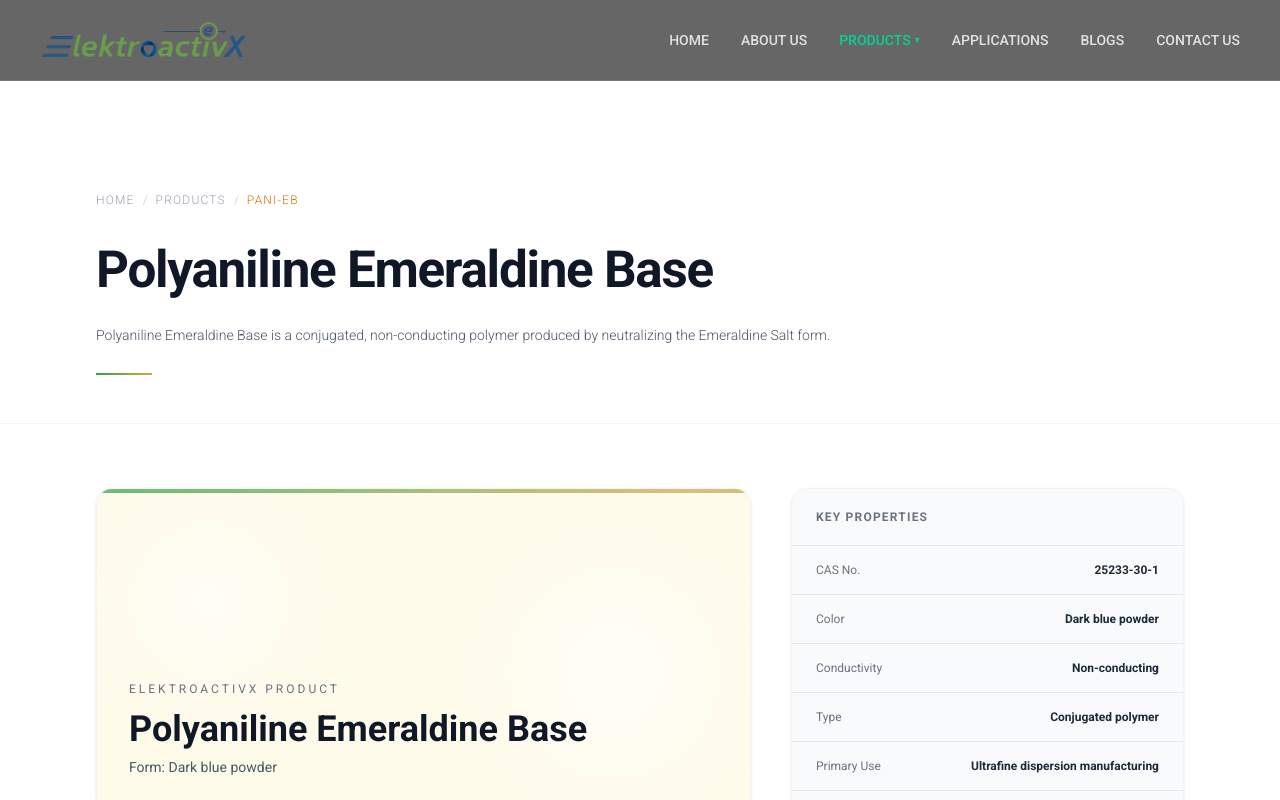
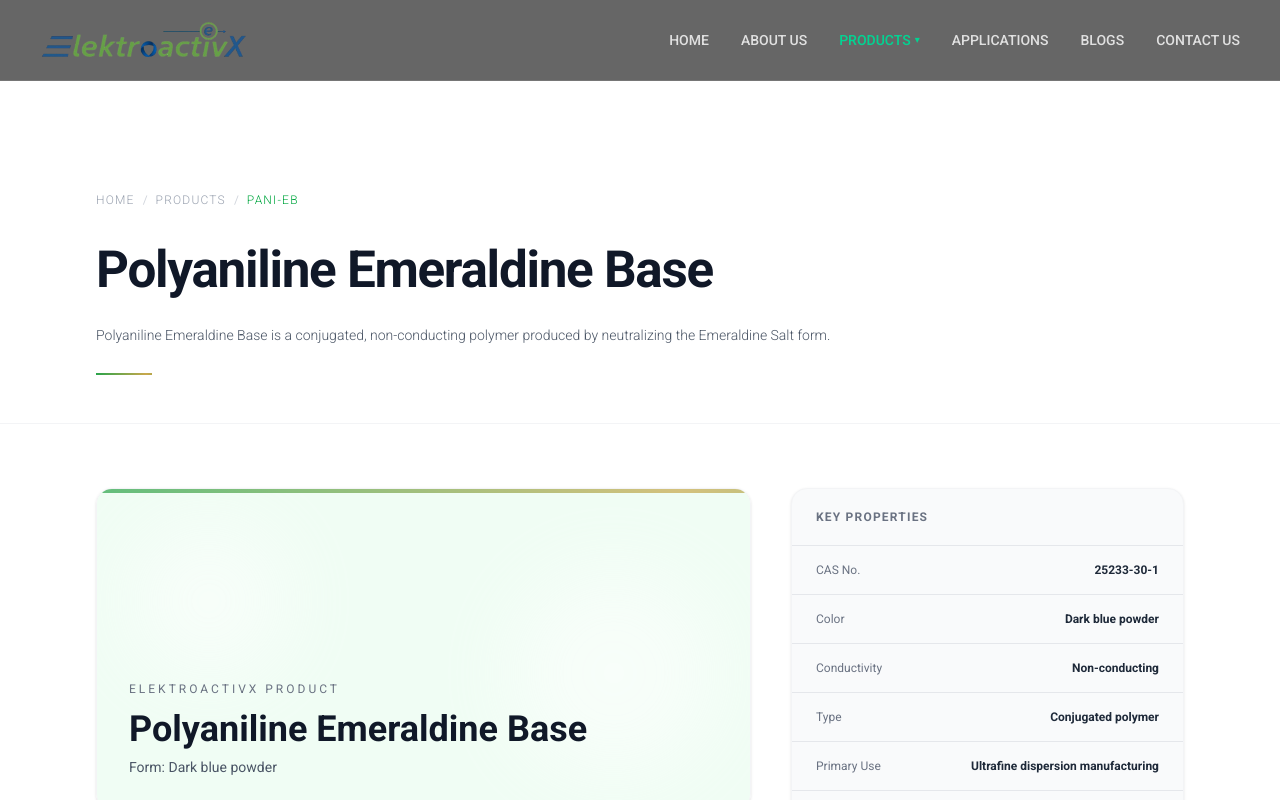
Before and after one commit to deploymentcode1621-dotcom/electroactivx, a React (Vite) app in the folder elektroactivx/: page /products/pani-eb in a window 1280 px wide. Shown: the top 800 px of the page. Built offline with nearby package versions, Linux system fonts and the light colour scheme.

Commit message:
changes in two
By Tanvi

```diff
--- a/elektroactivx/src/pages/products/OrmeconAL.jsx
+++ b/elektroactivx/src/pages/products/OrmeconAL.jsx
@@ -7,10 +7,12 @@ export default function OrmeconAL() {
       title="ORMECON AL Primer"
       subtitle="ORMECON AL is an Organic Metal primer formulated for light metals such as aluminum, magnesium, and galvanized steel surfaces."
       description="This primer is developed for excellent bonding on light metal surfaces. The Organic Metal component helps passivate and ennoble the substrate, enabling strong corrosion protection performance in demanding industrial environments."
+
       form="Primer coating system"
       code="ORMECON AL"
       packSize="As per requirement"
       leadTime="On enquiry"
+
       specs={[
         { label: "Product Type", value: "Organic Metal primer" },
         { label: "Target Substrates", value: "Aluminum, magnesium, galvanized steel" },
@@ -19,19 +21,26 @@ export default function OrmeconAL() {
         { label: "Recommended Use", value: "With top coat system" },
         { label: "Industrial Role", value: "Protective primer layer" },
       ]}
+
       highlights={[
         "Developed for light metals and galvanized surfaces.",
         "Improves corrosion resistance through substrate passivation.",
         "Strong bonding across demanding metal applications.",
         "Suitable as part of a complete industrial coating build.",
       ]}
+
       applications={[
         "Aluminum surface protection",
         "Galvanized steel systems",
         "Magnesium component protection",
         "Industrial anti-corrosion coating workflows",
       ]}
-      accent="gold"
+
+      /* ✅ Changed accent color to green */
+      accent="green"
+
+      /* ✅ Added rectangular button style (make sure your layout supports this) */
+      buttonShape="rectangle"
     />
   );
 }
--- a/elektroactivx/src/pages/products/PaniEB.jsx
+++ b/elektroactivx/src/pages/products/PaniEB.jsx
@@ -31,7 +31,8 @@ export default function PaniEB() {
         "Formulation work for specialized systems",
         "Material science experimentation",
       ]}
-      accent="gold"
+      accent="green"
+      buttonShape="rectangle" // ✅ this is correct
     />
   );
 }
```
